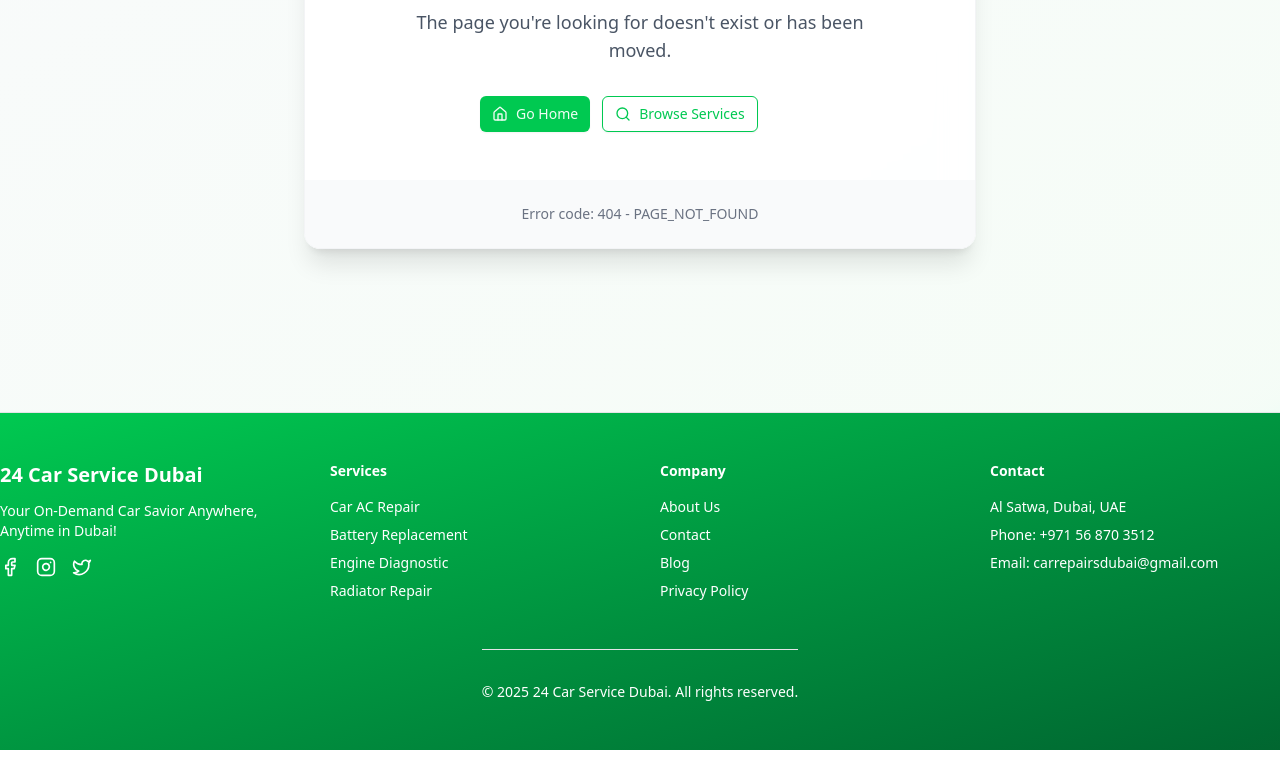
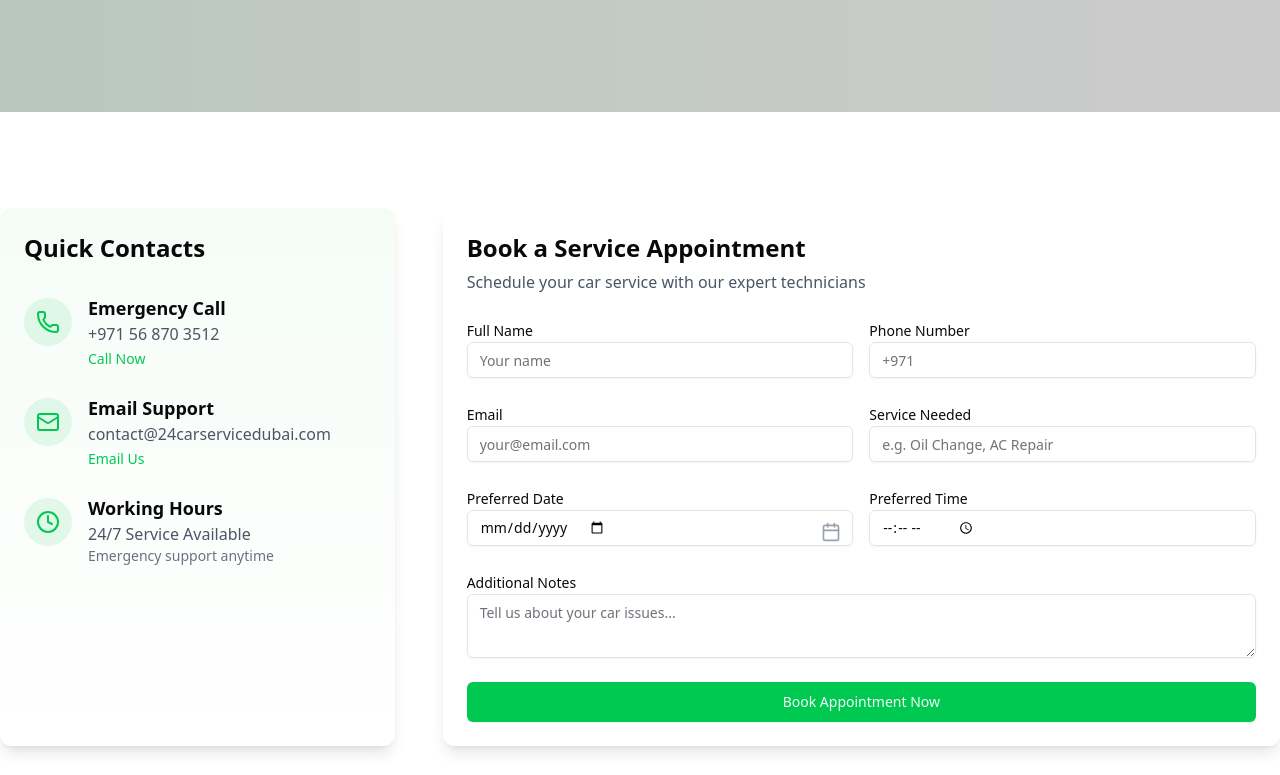
Before and after one commit to imam-hossain-wd/24-car-service-dubai, a Next.js app: page /contact in a window 1280 px wide. Before the commit this address had no page. Shown: the part 522-1297 px from the top of the page. Before the commit the page ends 1272 px from the top, so only its background shows below. Built offline with nearby package versions, Linux system fonts and the light colour scheme.

Commit message:
contact page about page added

```diff
--- /dev/null
+++ b/src/app/about/page.jsx
@@ -0,0 +1,6 @@
+ import AboutPage from '@/pages/AboutPage/AboutPage'
+import React from 'react'
+
+ export default function Aboout() {
+   return <AboutPage />
+ }
--- /dev/null
+++ b/src/app/blog/page.jsx
@@ -0,0 +1,8 @@
+
+import React from 'react'
+
+export default function Blog() {
+  return (
+    <div>Blog</div>
+  )
+}
--- /dev/null
+++ b/src/app/contact/page.jsx
@@ -0,0 +1,7 @@
+import ContactPage from "@/pages/ContactPage/ContactPage";
+
+
+
+export default function Contact() {
+  return <ContactPage />
+}
--- /dev/null
+++ b/src/pages/AboutPage/AboutPage.jsx
@@ -0,0 +1,58 @@
+import { TrustedService } from "@/components/view/TrustedService/TrustedService";
+import { WhoWeAre } from "@/components/view/WhoWeAre/WhoWeAre";
+import Head from "next/head";
+
+export default function AboutPage() {
+  return (
+    <>
+      <Head>
+        <title>About Us | 24CarServiceDubai</title>
+        <meta
+          name="description"
+          content="Learn more about 24CarServiceDubai – your trusted partner for automotive care in Dubai. Meet our team, understand our mission, and explore our award-winning services."
+        />
+      </Head>
+
+      {/* Hero Section */}
+      <section className="relative z-0 bg-gradient-to-br from-primary/10 to-white py-24">
+        <div className="container mx-auto px-4 text-center max-w-3xl">
+          <h1 className="text-4xl md:text-5xl font-bold text-gray-900 mb-4">
+            About <span className="text-primary">24CarServiceDubai</span>
+          </h1>
+          <p className="text-lg text-gray-600">
+            Driven by trust. Powered by expertise. Discover who we are and why thousands of Dubai drivers rely on us.
+          </p>
+        </div>
+      </section>
+
+      {/* Who We Are Section */}
+      <WhoWeAre />
+
+      {/* Divider */}
+      <div className="container mx-auto px-4">
+        <hr className="my-12 border-t border-gray-200" />
+      </div>
+
+      {/* Trusted Service Section */}
+      <TrustedService />
+
+      {/* Call to Action Section */}
+      <section className="py-20 bg-primary/10">
+        <div className="container mx-auto px-4 text-center max-w-2xl">
+          <h2 className="text-3xl md:text-4xl font-bold mb-4 text-primary">
+            Ready to Experience the Best Car Service in Dubai?
+          </h2>
+          <p className="text-gray-700 text-lg mb-6">
+            From emergency repairs to routine maintenance, our dedicated team is here to help 24/7.
+          </p>
+          <a
+            href="/book-service"
+            className="inline-block bg-primary text-white font-semibold px-8 py-3 rounded-xl hover:bg-primary/90 transition"
+          >
+            Book a Service Now
+          </a>
+        </div>
+      </section>
+    </>
+  );
+}
--- /dev/null
+++ b/src/pages/ContactPage/ContactPage.jsx
@@ -0,0 +1,170 @@
+import { Calendar, Clock, Mail, MapPin, Phone } from 'lucide-react'
+import { Card ,CardContent, CardHeader, CardTitle} from '@/components/ui/card'
+import { Button } from '@/components/ui/button'
+import { Input } from '@/components/ui/input'
+import { Textarea } from '@/components/ui/textarea'
+import GetTouch from '@/components/view/GetTouch/GetTouch'
+
+
+
+export default function ContactPage() {
+  return (
+    <div className="bg-white">
+      {/* Hero Section */}
+      <section className="relative h-[60vh] min-h-[500px] w-full bg-gradient-to-r from-primary/10 to-secondary/10">
+        <div className="absolute inset-0 bg-black/20" />
+        <div className="container relative z-10 flex h-full flex-col items-center justify-center text-center">
+          <h1 className="text-4xl font-bold text-white sm:text-5xl md:text-6xl">
+            Contact Our <span className="text-primary">Car Experts</span>
+          </h1>
+          <p className="mt-4 max-w-2xl text-lg text-white/90 sm:text-xl">
+            24/7 professional support for all your vehicle needs in Dubai
+          </p>
+        </div>
+      </section>
+
+      {/* Contact Grid */}
+      <section className="py-16 md:py-24">
+        <div className="container mx-auto">
+          <div className="grid gap-12 lg:grid-cols-3">
+            {/* Contact Info Card */}
+            <Card className="border-0 bg-gradient-to-b from-primary/5 to-white shadow-lg">
+              <CardHeader>
+                <CardTitle className="text-2xl">Quick Contacts</CardTitle>
+              </CardHeader>
+              <CardContent className="space-y-6">
+                <div className="flex items-start gap-4">
+                  <div className="mt-1 rounded-full bg-primary/10 p-3">
+                    <Phone className="h-6 w-6 text-primary" />
+                  </div>
+                  <div>
+                    <h3 className="text-lg font-semibold">Emergency Call</h3>
+                    <p className="text-gray-600">+971 56 870 3512</p>
+                    <Button variant="link" className="h-auto p-0 text-primary">
+                      Call Now
+                    </Button>
+                  </div>
+                </div>
+
+                <div className="flex items-start gap-4">
+                  <div className="mt-1 rounded-full bg-primary/10 p-3">
+                    <Mail className="h-6 w-6 text-primary" />
+                  </div>
+                  <div>
+                    <h3 className="text-lg font-semibold">Email Support</h3>
+                    <p className="text-gray-600">contact@24carservicedubai.com</p>
+                    <Button variant="link" className="h-auto p-0 text-primary">
+                      Email Us
+                    </Button>
+                  </div>
+                </div>
+
+                <div className="flex items-start gap-4">
+                  <div className="mt-1 rounded-full bg-primary/10 p-3">
+                    <Clock className="h-6 w-6 text-primary" />
+                  </div>
+                  <div>
+                    <h3 className="text-lg font-semibold">Working Hours</h3>
+                    <p className="text-gray-600">24/7 Service Available</p>
+                    <p className="text-sm text-gray-500">
+                      Emergency support anytime
+                    </p>
+                  </div>
+                </div>
+              </CardContent>
+            </Card>
+
+            {/* Appointment Form */}
+            <Card className="border-0 bg-white/90 backdrop-blur-sm shadow-lg lg:col-span-2">
+              <CardHeader>
+                <CardTitle className="text-2xl">Book a Service Appointment</CardTitle>
+                <p className="text-gray-600">
+                  Schedule your car service with our expert technicians
+                </p>
+              </CardHeader>
+              <CardContent>
+                <form className="grid gap-6">
+                  <div className="grid gap-4 md:grid-cols-2">
+                    <div className="space-y-2">
+                      <label className="text-sm font-medium">Full Name</label>
+                      <Input placeholder="Your name" />
+                    </div>
+                    <div className="space-y-2">
+                      <label className="text-sm font-medium">Phone Number</label>
+                      <Input placeholder="+971" type="tel" />
+                    </div>
+                  </div>
+
+                  <div className="grid gap-4 md:grid-cols-2">
+                    <div className="space-y-2">
+                      <label className="text-sm font-medium">Email</label>
+                      <Input placeholder="your@email.com" type="email" />
+                    </div>
+                    <div className="space-y-2">
+                      <label className="text-sm font-medium">Service Needed</label>
+                      <Input placeholder="e.g. Oil Change, AC Repair" />
+                    </div>
+                  </div>
+
+                  <div className="grid gap-4 md:grid-cols-2">
+                    <div className="space-y-2">
+                      <label className="text-sm font-medium">Preferred Date</label>
+                      <div className="relative">
+                        <Input placeholder="Select date" type="date" />
+                        <Calendar className="absolute right-3 top-3 h-5 w-5 text-gray-400" />
+                      </div>
+                    </div>
+                    <div className="space-y-2">
+                      <label className="text-sm font-medium">Preferred Time</label>
+                      <Input placeholder="Select time" type="time" />
+                    </div>
+                  </div>
+
+                  <div className="space-y-2">
+                    <label className="text-sm font-medium">Additional Notes</label>
+                    <Textarea
+                      placeholder="Tell us about your car issues..."
+                      rows={4}
+                    />
+                  </div>
+
+                  <Button size="lg" className="w-full">
+                    Book Appointment Now
+                  </Button>
+                </form>
+              </CardContent>
+            </Card>
+          </div>
+        </div>
+      </section>
+
+      {/* Map Section */}
+      <section className="py-16 bg-gray-50">
+        <div className="container mx-auto">
+          <div className="mx-auto max-w-4xl text-center mb-12">
+            <h2 className="text-3xl font-bold sm:text-4xl mb-4">
+              Our <span className="text-primary">Service Center</span> in Dubai
+            </h2>
+            <p className="text-lg text-gray-600">
+              Visit our state-of-the-art facility in Al Quoz Industrial Area
+            </p>
+          </div>
+
+          <div className="rounded-2xl overflow-hidden shadow-xl border border-gray-200 h-[400px]">
+            {/* Replace with your actual map embed */}
+            <div className="h-full w-full bg-gradient-to-r from-primary/10 to-secondary/10 flex items-center justify-center">
+              <div className="text-center">
+                <MapPin className="h-12 w-12 text-primary mx-auto mb-4" />
+                <h3 className="text-xl font-semibold">Al Quoz Industrial Area</h3>
+                <p className="text-gray-600">Dubai, United Arab Emirates</p>
+              </div>
+            </div>
+          </div>
+        </div>
+      </section>
+
+      {/* Get In Touch Component */}
+      <GetTouch />
+    </div>
+  )
+}
```
